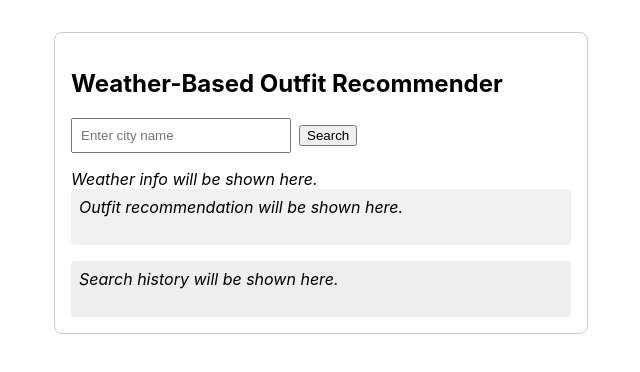
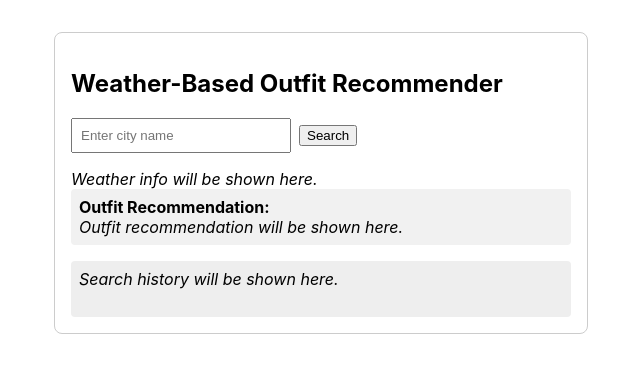
Before and after one commit to saffan-ahmed-shaikh/weather-based-outfit-recommender, a React (Create React App) app: page / in a window 1280 px wide. Shown: the top 372 px of the page, without its empty margins (319-959 px from the left). Built offline with nearby package versions, Linux system fonts and the light colour scheme.

Commit message:
Add simple outfit recommendation logic based on weather

```diff
--- a/src/App.js
+++ b/src/App.js
@@ -52,7 +52,7 @@ function App() {
       <h2>Weather-Based Outfit Recommender</h2>
       <SearchBar onSearch={handleCitySearch} />
       <WeatherDisplay weather={weather} loading={loading} error={error} />
-      <OutfitRecommendation />
+      <OutfitRecommendation weather={weather} />
       <SearchHistory />
     </div>
   );
--- a/src/components/OutfitRecommendation.jsx
+++ b/src/components/OutfitRecommendation.jsx
@@ -1,6 +1,31 @@
 import React from "react";
 
-const OutfitRecommendation = () => (
+const getOutfitSuggestion = (weather) => {
+  if (!weather) return null;
+
+  const suggestions = [];
+
+  // Condition-based suggestions
+  if (weather.condition.toLowerCase().includes("rain")) {
+    suggestions.push("Take an umbrella.");
+  }
+  if (weather.condition.toLowerCase().includes("sun")) {
+    suggestions.push("Sunglasses suggested.");
+  }
+
+  // Temperature-based suggestions
+  if (weather.temp < 15) {
+    suggestions.push("Wear a jacket.");
+  } else if (weather.temp > 25) {
+    suggestions.push("Wear light clothes.");
+  } else {
+    suggestions.push("Dress comfortably.");
+  }
+
+  return suggestions.join(" ");
+};
+
+const OutfitRecommendation = ({ weather }) => (
   <div
     style={{
       marginBottom: "1rem",
@@ -10,7 +35,14 @@ const OutfitRecommendation = () => (
       padding: 8,
     }}
   >
-    <em>Outfit recommendation will be shown here.</em>
+    <strong>Outfit Recommendation:</strong>
+    <div>
+      {weather ? (
+        getOutfitSuggestion(weather)
+      ) : (
+        <em>Outfit recommendation will be shown here.</em>
+      )}
+    </div>
   </div>
 );
 
```
Also changed, not shown: 1 other file (tests, documents, lock files or other folders).
